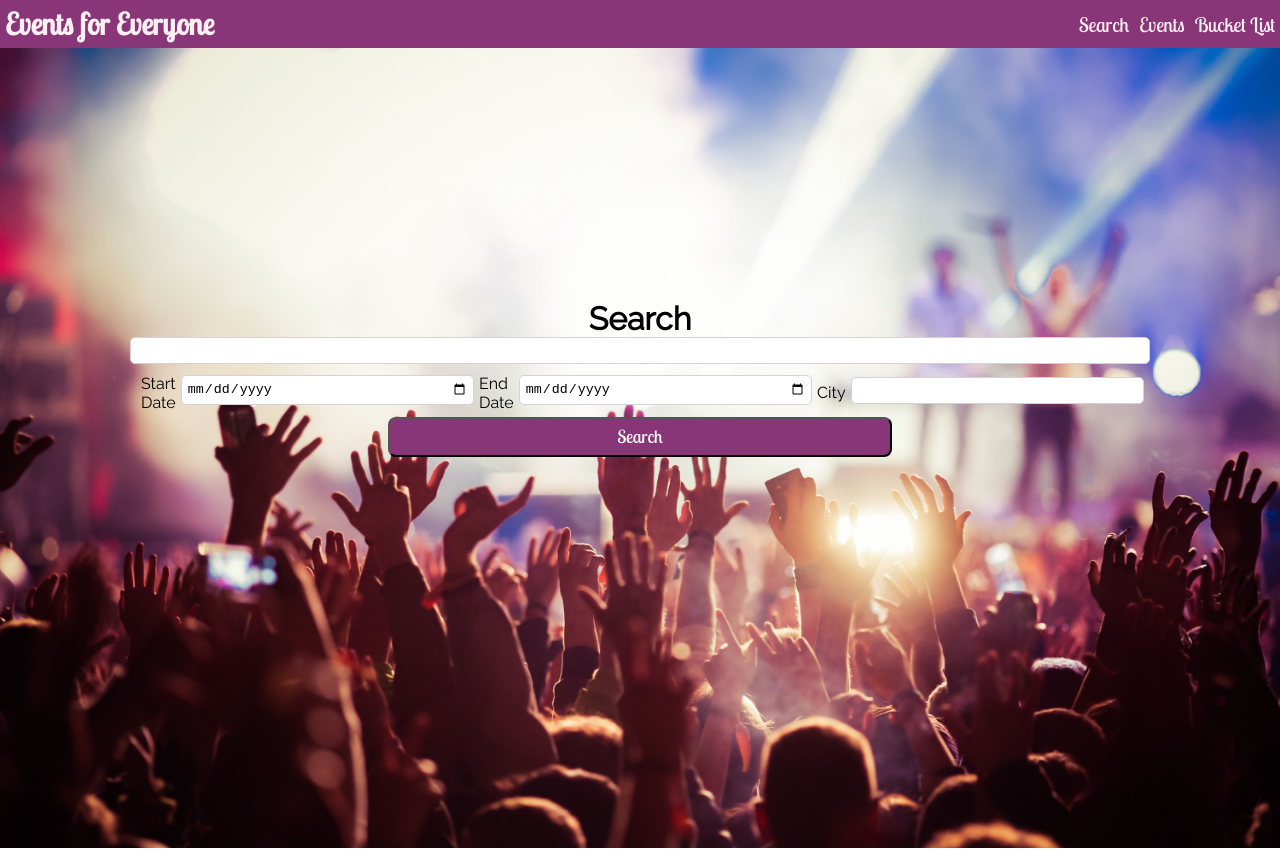
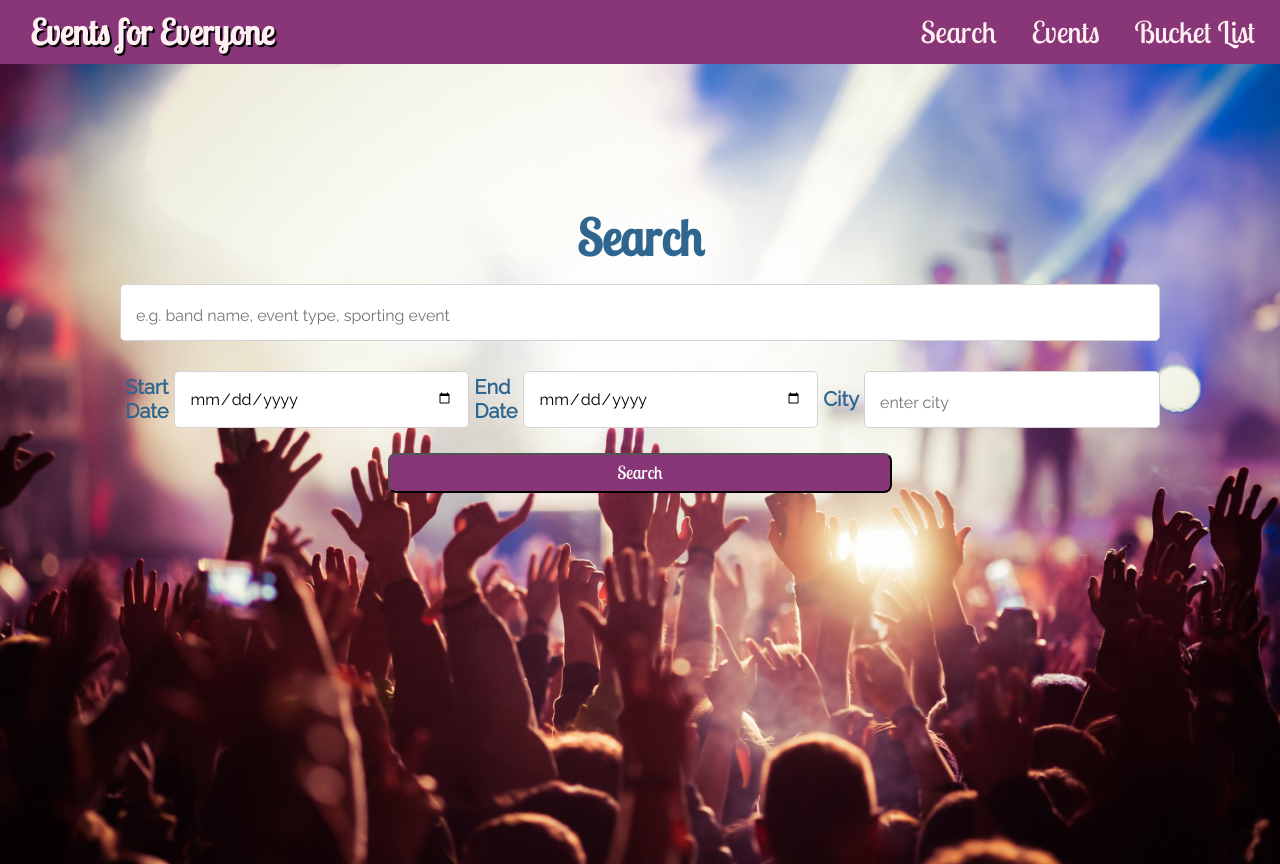
Before and after one commit to lcmarchan/Ticket-Master-Group-Project, an Angular app: page /search-criteria in a window 1280 px wide. Built offline with nearby package versions, Linux system fonts and the light colour scheme.

Commit message:
final styling

```diff
--- a/src/app/app.component.css
+++ b/src/app/app.component.css
@@ -11,7 +11,8 @@ a {
   text-decoration: none;
   font-family: "Lobster Two", cursive;
   padding: 5px;
-  font-size: 20px;
+  font-size: 30px;
+  padding-left: 30px;
 }
 a:hover {
   text-decoration-line: underline;
@@ -29,8 +30,14 @@ nav {
   justify-content: space-between;
 }
 
+.nav {
+  margin-right: 20px;
+}
+
 h1 {
   color: #ffeef2;
-  padding: 5px;
-  font-size: 30px;
+  padding: 10px;
+  font-size: 35px;
+  text-shadow: 2px 2px black;
+  margin-left: 20px;
 }
--- a/src/app/bucketlist-page/bucketlist-page.component.css
+++ b/src/app/bucketlist-page/bucketlist-page.component.css
@@ -20,7 +20,7 @@ main {
   padding: 10px;
   border-radius: 10px;
   margin: 20px;
-  height: 370px;
+  height: 420px;
   width: 300px;
   background-color: rgba(255, 255, 255, 0.712);
 }
@@ -42,4 +42,12 @@ p {
 
 button {
   font-family: "Lobster Two", cursive;
+  border-radius: 5px;
+  padding: 5px;
+  margin: 5px;
+  font-size: 14px;
 }
+button:hover {
+  background-color: #883677;
+  color: white;
+}
--- a/src/app/event-list/event-list.component.css
+++ b/src/app/event-list/event-list.component.css
@@ -20,7 +20,7 @@ main {
   padding: 10px;
   border-radius: 10px;
   margin: 20px;
-  height: 370px;
+  height: 420px;
   width: 300px;
   background-color: rgba(255, 255, 255, 0.712);
 }
@@ -42,4 +42,13 @@ p {
 
 button {
   font-family: "Lobster Two", cursive;
+  border-radius: 5px;
+  padding: 5px;
+  margin: 5px;
+  font-size: 14px;
 }
+
+button:hover {
+  background-color: #883677;
+  color: white;
+}
--- a/src/app/search-criteria/search-criteria.component.css
+++ b/src/app/search-criteria/search-criteria.component.css
@@ -17,16 +17,26 @@ form {
   flex-direction: column;
   align-items: center;
   padding: 10px;
-  height: 80vh;
+  height: 70vh;
   justify-content: center;
 }
 label {
   padding: 5px;
+  color: #2f6690;
+  font-size: 20px;
+  font-weight: 700;
 }
 input {
-  padding: 5px;
-  margin-bottom: 5px;
+  padding: 15px;
+  margin: 15px 0px;
   width: 80%;
+  height: 25px;
+}
+
+h1 {
+  color: #2f6690;
+  font-size: 50px;
+  font-family: "Lobster Two", cursive;
 }
 
 .buttonStyle {
@@ -37,6 +47,8 @@ input {
   font-size: 18px;
   width: 40%;
   font-family: "Lobster Two", cursive;
+  margin: 10px;
+  height: 40px;
 }
 
 button:hover {
@@ -44,10 +56,25 @@ button:hover {
 }
 
 .dateCityInputs {
-  width: 80%;
+  width: 82.5%;
 }
 
 input {
   border-radius: 5px;
   border: 1px solid #d4d2d5;
 }
+
+input[type="text"] {
+  font-family: "Raleway", sans-serif;
+  font-size: 24px;
+}
+
+::placeholder {
+  font-family: "Raleway", sans-serif;
+  font-size: 16px;
+}
+
+::-webkit-datetime-edit {
+  font-family: "Raleway", sans-serif;
+  font-size: 16px;
+}
--- a/src/app/search-criteria/search-criteria.component.html
+++ b/src/app/search-criteria/search-criteria.component.html
@@ -11,14 +11,21 @@
 >
   <!-- <label for="keyword">Search for an event</label> -->
   <h1>Search</h1>
-  <input type="text" name="keyword" id="search" required ngModel />
+  <input
+    type="text"
+    name="keyword"
+    id="search"
+    placeholder="e.g. band name, event type, sporting event"
+    required
+    ngModel
+  />
   <div class="dateCityInputs">
     <label for="dateStart">Start Date</label>
     <input type="date" name="startDateTime" id="dateStart" required ngModel />
     <label for="dateTwo">End Date</label>
     <input type="date" name="endDateTime" id="dateTwo" required ngModel />
     <label for="city">City</label>
-    <input type="text" name="city" id="city" ngModel />
+    <input type="text" name="city" id="city" placeholder="enter city" ngModel />
   </div>
   <button class="buttonStyle">Search</button>
 </form>
```
